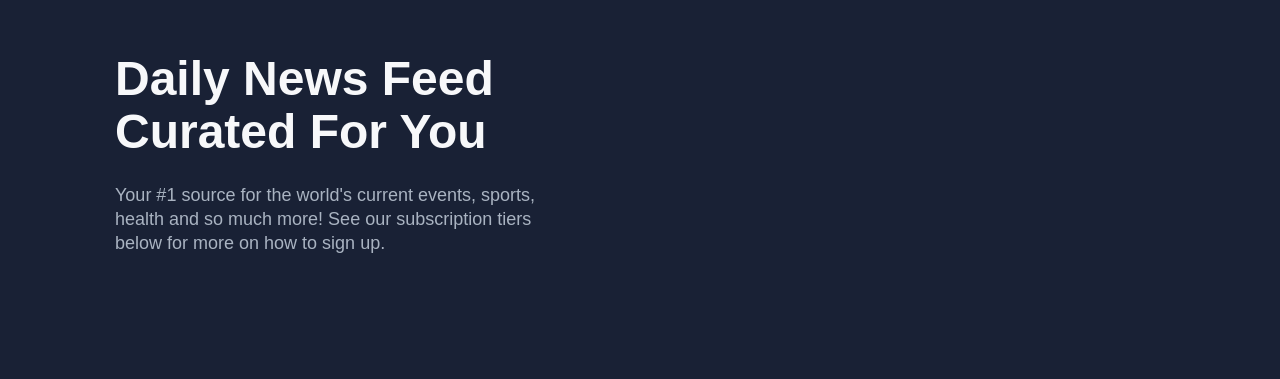
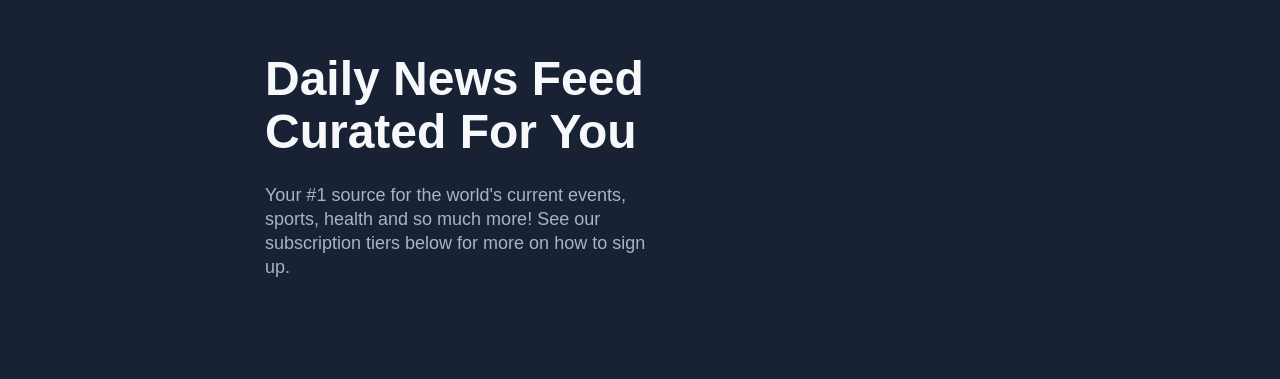
Before and after one commit to CalebCoughenour/News-Subscription, a React (Create React App) app: page / in a window 1280 px wide. Shown: the part 107-486 px from the top of the page. Built offline with nearby package versions, Linux system fonts and the light colour scheme; the HTML template or start-up script is replaced by a standard one.

Commit message:
adjust left/right padding for container

```diff
--- a/src/globalStyles.js
+++ b/src/globalStyles.js
@@ -13,8 +13,8 @@ export const Container = styled.div`
 z-index: 1;
 margin-right: auto;
 margin-left: 50px;
-padding-right: 50px;
-padding-left: 50px;
+padding-right: 200px;
+padding-left: 200px;
 
 @media screen and (max-width: 991px) {
   padding-right: 50px;
```
